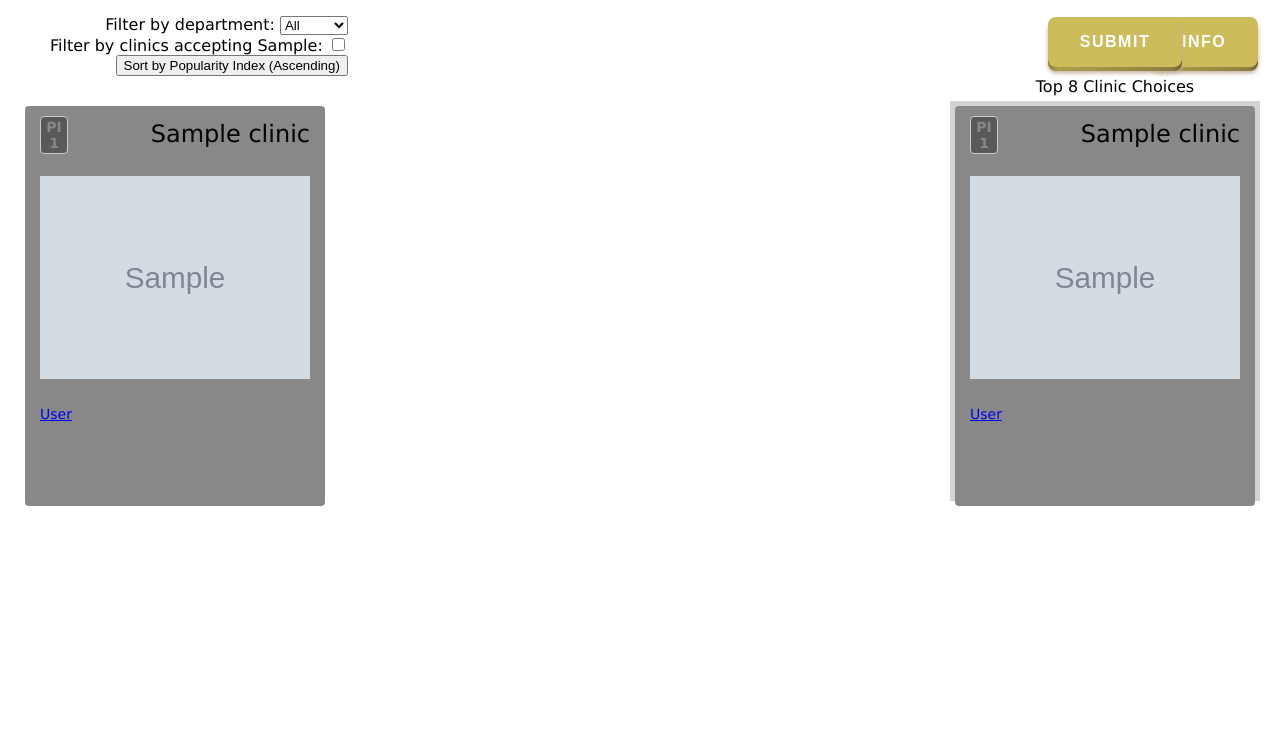
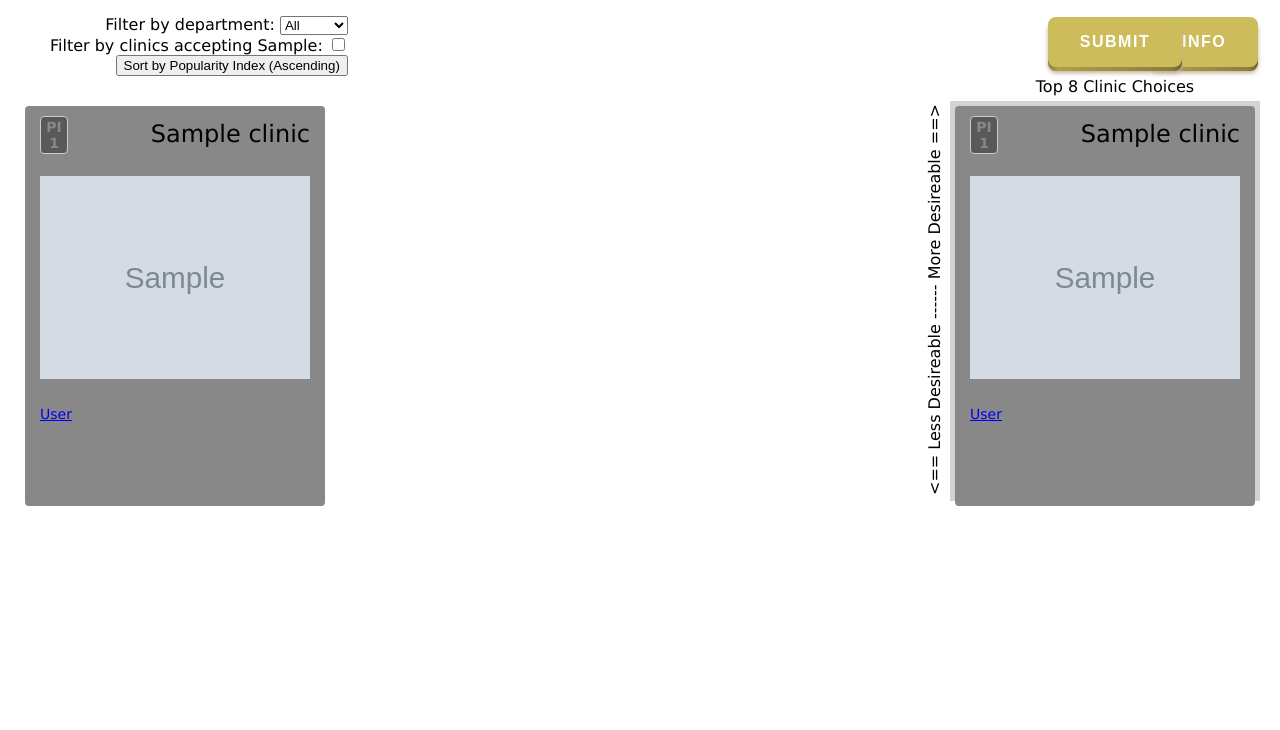
Before and after one commit to ebradley0/ClinicSort, a Django app: template ClinicMatchApp/templates/projectview.html in a window 1280 px wide. Shown: the part 85-815 px from the top of the page. Run offline with Django 5.2, Linux system fonts and the light colour scheme; tables that the repository leaves empty hold one stand-in row (values such as "Sample post"); the template is opened without the code that fills it: values that come from a table or form of the project are taken from there, most other values are stand-ins (such as "Sample title", 1, 10 or a date in 2020); grey boxes marked "Sample" are stand-in pictures; data that the repository does not hold is empty; parts of the project's set-up code (start-up, migrations or seed data) failed here and were passed over; some libraries are stand-ins or nearby versions.

Commit message:
Added descriptor about order selection

```diff
--- a/ClinicMatchApp/static/css/project_view.css
+++ b/ClinicMatchApp/static/css/project_view.css
@@ -38,6 +38,12 @@
   position: absolute;
 }
 
+.order-descriptor {
+  rotate: -90deg;
+  position: absolute;
+  top: 375px;
+  right: 150px;
+}
 
 .submission-descriptor {
   position: absolute;
--- a/ClinicMatchApp/templates/projectview.html
+++ b/ClinicMatchApp/templates/projectview.html
@@ -165,7 +165,7 @@
 
 <!-- Starting Selection Grid-->
 
-
+<div class="order-descriptor"><== Less Desireable ------ More Desireable ==></div>
 
 <form method="POST" id="submission-form" class="clinicSelection">
     {% csrf_token %}
```
